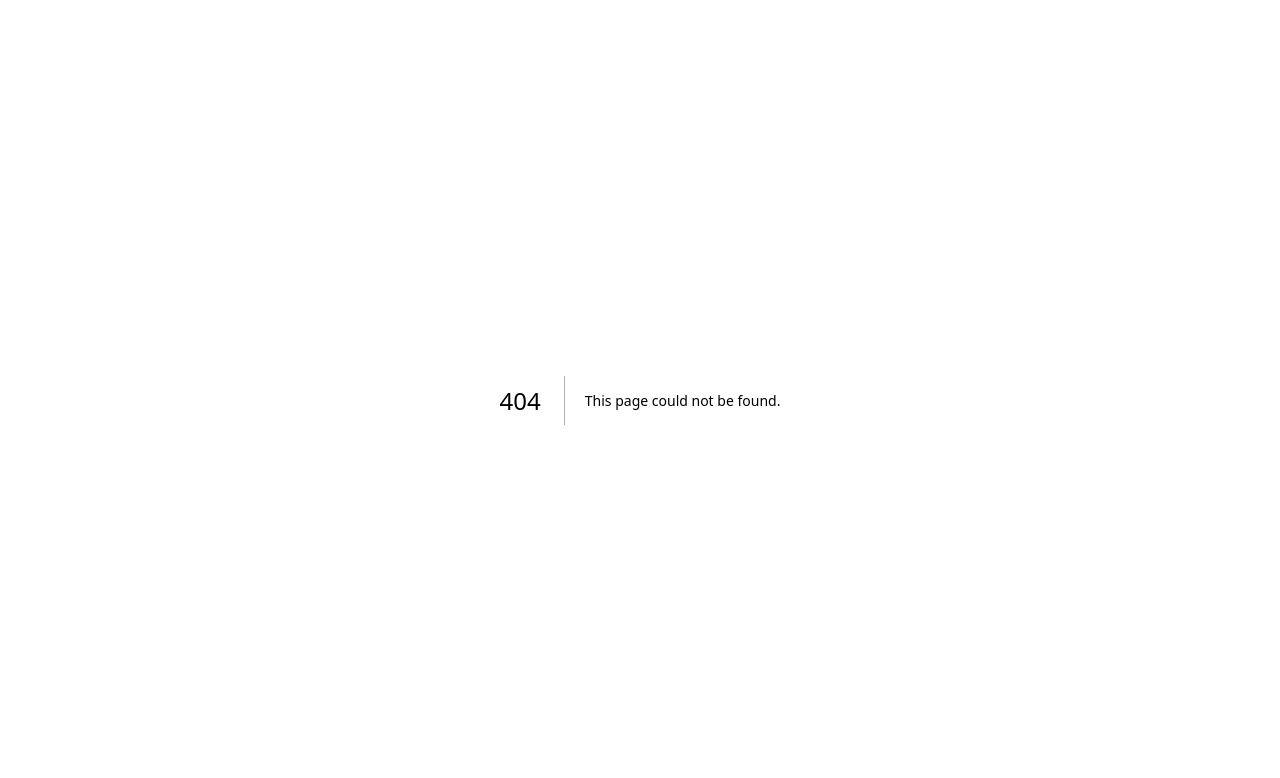
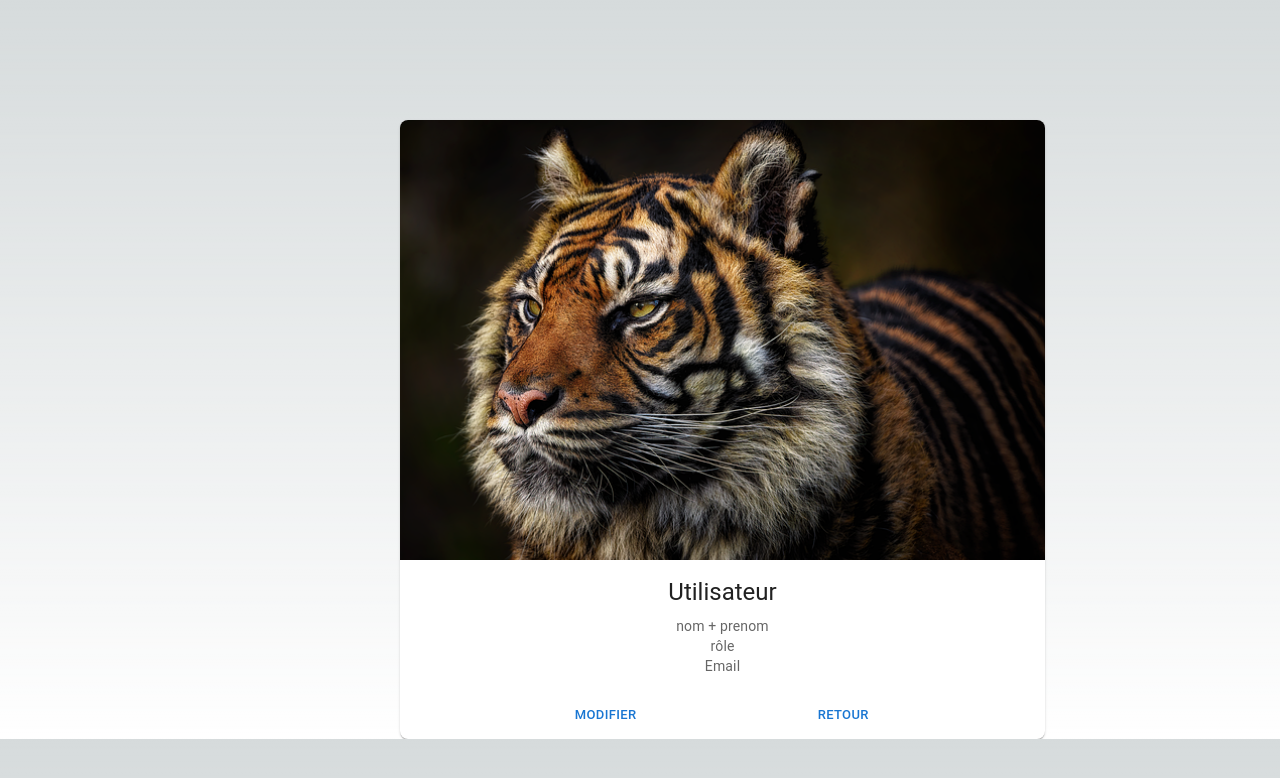
Before and after one commit to Annayia/Next-Typescript-Template, a Next.js app: page /profile in a window 1280 px wide. Before the commit this address had no page. Shown: the top 778 px of the page. Built offline with nearby package versions, Linux system fonts and the light colour scheme.

Commit message:
"profile & profiles"

```diff
--- a/package.json
+++ b/package.json
@@ -12,6 +12,7 @@
   "dependencies": {
     "@emotion/react": "^11.11.1",
     "@emotion/styled": "^11.11.0",
+    "@mui/icons-material": "^5.14.9",
     "@mui/material": "^5.14.10",
     "@types/node": "20.6.2",
     "@types/react": "18.2.22",
--- a/src/app/page.module.css
+++ b/src/app/page.module.css
@@ -51,7 +51,7 @@
   border-radius: var(--border-radius);
   background: rgba(var(--card-rgb), 0);
   border: 1px solid rgba(var(--card-border-rgb), 0);
-  transition: background 200ms, border 200ms;
+  /* transition: background 200ms, border 200ms; */
 }
 
 .card span {
@@ -184,7 +184,7 @@
       rgba(var(--callout-rgb), 0.5)
     );
     background-clip: padding-box;
-    backdrop-filter: blur(24px);
+    /* backdrop-filter: blur(24px); */
   }
 
   .description div {
--- /dev/null
+++ b/src/app/profile/page.tsx
@@ -0,0 +1,40 @@
+import * as React from 'react';
+import Card from '@mui/material/Card';
+import CardActions from '@mui/material/CardActions';
+import CardContent from '@mui/material/CardContent';
+import CardMedia from '@mui/material/CardMedia';
+import Button from '@mui/material/Button';
+import Typography from '@mui/material/Typography';
+
+export default function MediaCard() {
+  return (
+    <Card sx={{ maxWidth: 645,
+       marginTop: 15,
+       marginLeft:50,
+       borderRadius: 2}}>
+      <CardMedia
+        sx={{ height: 440 }}
+        image="../../images/tiger-8214815_640.png"
+        title="utilisateur"
+      />
+      <CardContent sx={{textAlign: 'center'}}>
+        <Typography gutterBottom variant="h5" component="div" >
+          Utilisateur
+        </Typography>
+        <Typography variant="body2" color="text.secondary" >
+        <p >nom + prenom</p>
+        </Typography>
+        <Typography variant="body2" color="text.secondary">
+        rôle
+        </Typography>
+        <Typography variant="body2" color="text.secondary">
+        Email
+        </Typography>
+      </CardContent>
+      <CardActions >
+        <Button size="small" sx={{margin: 'auto'}} >Modifier</Button>
+        <Button size="small" sx={{margin: 'auto'}} >Retour</Button>
+      </CardActions>
+    </Card>
+  );
+}
--- a/tsconfig.json
+++ b/tsconfig.json
@@ -8,7 +8,8 @@
     "noEmit": true,
     "esModuleInterop": true,
     "module": "esnext",
-    "moduleResolution": "bundler",
+    "forceConsistentCasingInFileNames": true,
+    "moduleResolution": "Node",
     "resolveJsonModule": true,
     "isolatedModules": true,
     "jsx": "preserve",
```
Also changed, not shown: src/app/page.tsx (+18 -18 lines), src/app/profiles/page.tsx (added, +35 -0 lines), public/images/tiger-8214815_640.png (added), src/app/profile/profile.tsx (deleted), src/app/services/api.service.ts (line endings or trailing spaces), 1 other file (tests, documents, lock files or other folders).
